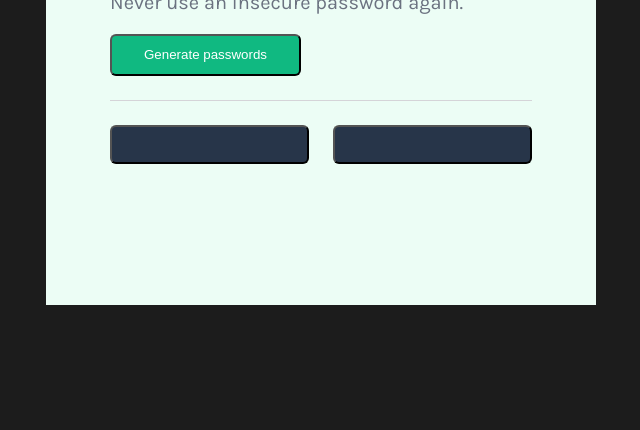
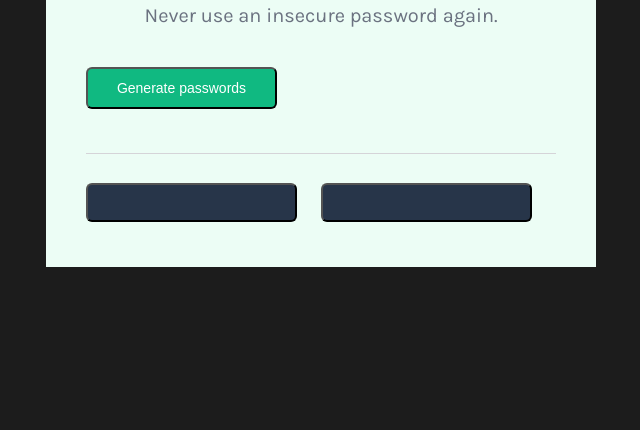
Before and after one commit to isabelamihai/Random-password-generator, a plain HTML site: page index.html in a window 1280 px wide. Shown: the part 370-800 px from the top of the page, without its empty margins (319-959 px from the left). Drawn offline with Linux system fonts and the light colour scheme.

Commit message:
Update
Responsiveness MFA

```diff
--- a/index.css
+++ b/index.css
@@ -1,28 +1,35 @@
 @import url('https://fonts.googleapis.com/css2?family=Inter:ital,opsz,wght@0,14..32,100..900;1,14..32,100..900&family=Karla:ital,wght@0,200..800;1,200..800&display=swap');
 
-
-body{
-    margin:0;
-    font-family:'Inter', sans-serif;
+body {
+    margin: 0;
+    font-family: 'Inter', sans-serif;
 }
 
+/* Mobile-first approach - Default for small screens */
 .container {
     max-width: 100%;
     height: 100vh;
     display: flex;
     flex-direction: column;
-    align-items: flex-start;
+    align-items: center;
+    /* Centering content for small screens */
     justify-content: center;
-    padding: 40px;
+    padding: 20px;
+    /* Reduced padding for small screens */
     background-color: #1C1C1C;
 }
 
 .rectangle {
     background-color: #ECFDF5;
-    width: 550px;
-    height: 550px;
+    width: 90%;
+    /* Makes the width flexible */
+    max-width: 550px;
+    /* Ensures it doesn't stretch too wide */
+    height: auto;
+    /* Allows the height to adjust based on content */
     margin: 0 auto;
-    padding: 64px;
+    padding: 20px;
+    /* Reduced padding for small screens */
 }
 
 * {
@@ -31,23 +38,29 @@ body{
 
 .title {
     color: #2B283A;
-    font-size: 40px;
+    font-size: 30px;
+    /* Smaller font size for small screens */
     font-weight: 800;
+    text-align: center;
+    /* Center title on small screens */
 }
 
 span {
     color: #10B981;
     content: " random password";
     font-family: 'Inter', sans-serif;
-    font-size: 40px;
+    font-size: 30px;
+    /* Smaller font size for small screens */
     font-weight: 800;
-
 }
 
 .under-text {
     color: #6B7280;
-    font-size: 20px;
+    font-size: 16px;
+    /* Smaller font size for small screens */
     font-family: 'Karla', sans-serif;
+    text-align: center;
+    /* Center text for small screens */
 }
 
 #gen-el {
@@ -55,8 +68,15 @@ span {
     color: #ffffff;
     padding: 9px 15px;
     border-radius: 6px;
-    width: 191px;
+    width: 80%;
+    /* Makes the button more flexible on small screens */
+    max-width: 200px;
+    /* Limits the button's width */
     height: 42px;
+    font-size: 14px;
+    /* Slightly smaller font for small screens */
+    margin: 20px 0;
+    /* Adds space around the button */
 }
 
 hr {
@@ -69,8 +89,12 @@ hr {
 
 .pass-buttons {
     display: flex;
-    flex-direction: row;
-    gap: 24px;
+    flex-direction: column;
+    /* Stack the buttons on small screens */
+    gap: 10px;
+    /* Smaller gap on small screens */
+    align-items: center;
+    /* Center the buttons */
 }
 
 #pass-random1,
@@ -78,8 +102,62 @@ hr {
     background-color: #273549;
     border-radius: 6px;
     color: #5DEF92;
-    width: 211px;
+    width: 80%;
+    /* Make buttons flexible on small screens */
+    max-width: 250px;
+    /* Limits button width */
     height: 39px;
-    font-size: 16px;
+    font-size: 14px;
+    /* Smaller font size for small screens */
     font-weight: 400;
+    margin: 5px 0;
+    /* Adds some space between buttons */
 }
+
+/* Media query for larger screens (tablets and desktops) */
+@media screen and (min-width: 600px) {
+    .container {
+        padding: 40px;
+        /* Larger padding for bigger screens */
+    }
+
+    .rectangle {
+        padding: 40px;
+        /* Larger padding for bigger screens */
+    }
+
+    .title {
+        font-size: 40px;
+        /* Larger title for larger screens */
+    }
+
+    span {
+        font-size: 40px;
+        /* Larger font size for larger screens */
+    }
+
+    .under-text {
+        font-size: 20px;
+        /* Larger font size for larger screens */
+    }
+
+    #gen-el {
+        width: 191px;
+        /* Reset button width for bigger screens */
+    }
+
+    .pass-buttons {
+        flex-direction: row;
+        /* Align buttons horizontally */
+        gap: 24px;
+        /* Larger gap between buttons */
+    }
+
+    #pass-random1,
+    #pass-random2 {
+        width: 211px;
+        /* Reset button width for bigger screens */
+        font-size: 16px;
+        /* Font size for larger screens */
+    }
+}
```
